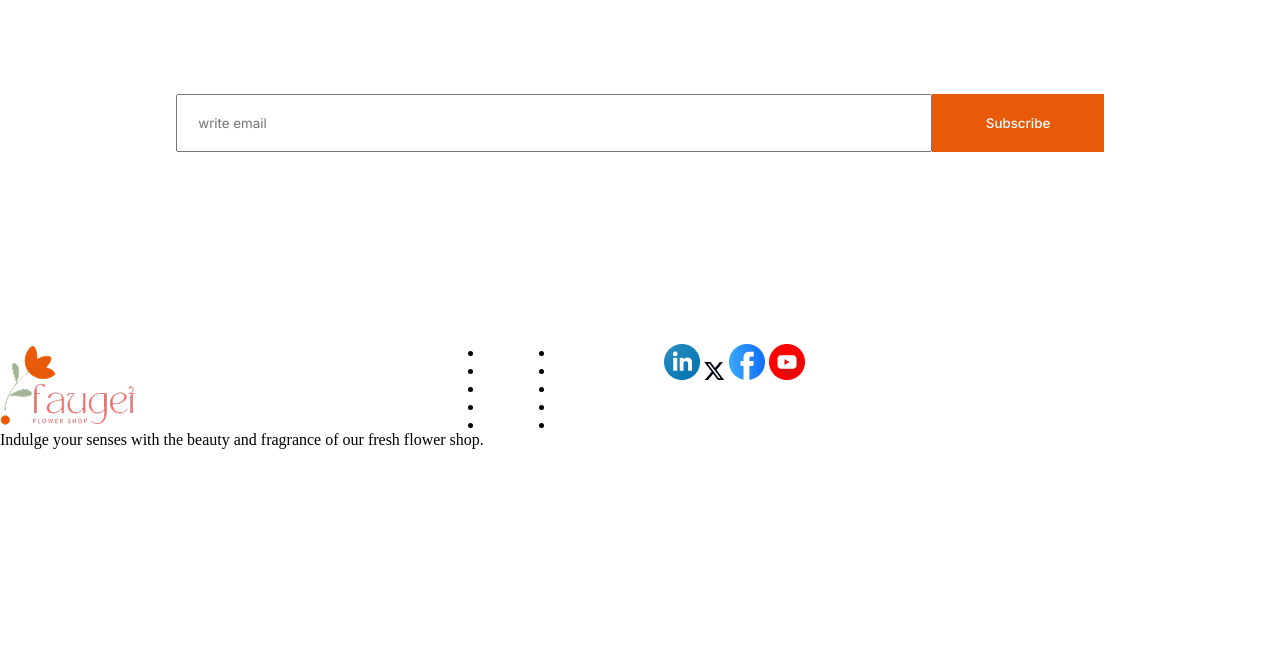
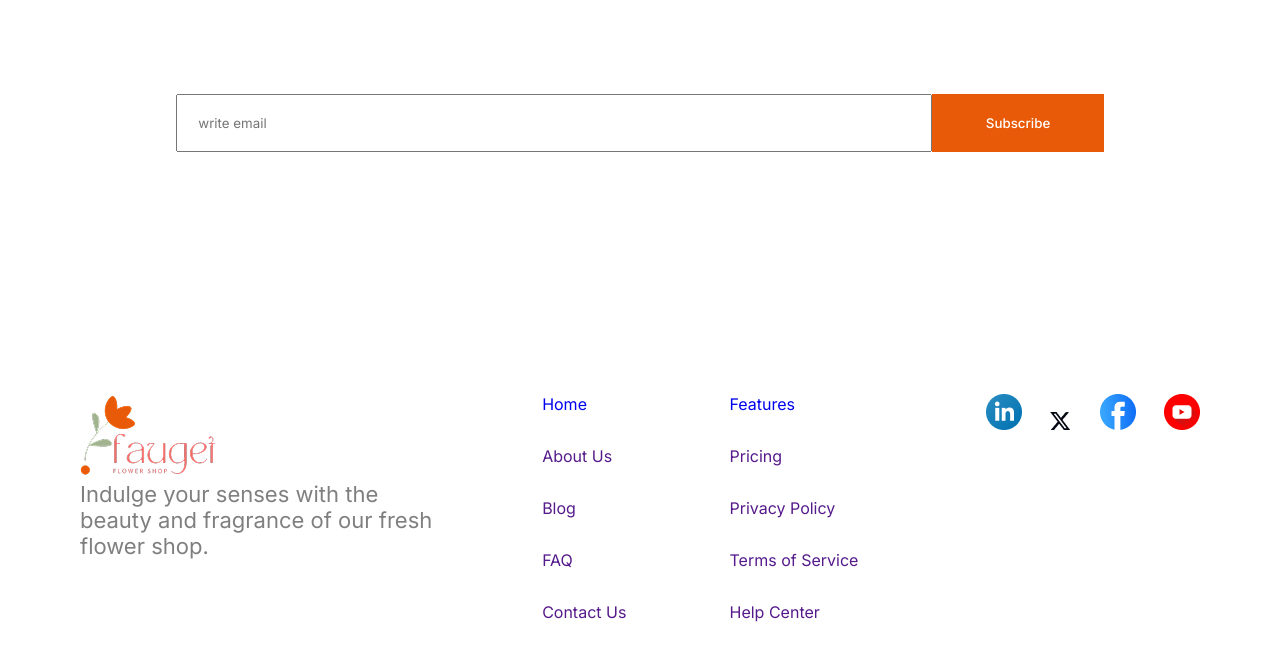
Before and after one commit to Al-amin-hossain-tamim/assignment-2-2025, a plain HTML site: page index.html in a window 1280 px wide. Shown: the part 3843-4503 px from the top of the page. Before the commit the page ends 4292 px from the top, so only its background shows below. Drawn offline with Linux system fonts and the light colour scheme.

Commit message:
added footer section

```diff
--- a/index.html
+++ b/index.html
@@ -166,36 +166,37 @@
             </form>
         </section>
     </main>
-    <footer>
-        <div class="footer">
-            <div>
+    <footer class="footer-section">
+        <div class="footer-container inter-font">
+            <div class="footer-logo">
                 <img src="./assets/logo.png" alt="">
-                <p>Indulge your senses with the beauty and fragrance of our fresh flower shop. </p>
+                <p class="footer-description">Indulge your senses with the beauty and fragrance of our fresh flower shop. </p>
             </div>
             <div>
                 <ul>
-                    <li><a href="#">Home</a></li>
-                    <li><a href="">About Us</a></li>
-                    <li><a href="">Blog</a></li>
-                    <li><a href="">FAQ</a></li>
-                    <li><a href="">Contact Us</a></li>
+                    <li><a class="quick-link" href="#">Home</a></li>
+                    <li><a class="quick-link" href="">About Us</a></li>
+                    <li><a class="quick-link" href="">Blog</a></li>
+                    <li><a class="quick-link" href="">FAQ</a></li>
+                    <li><a class="quick-link" href="">Contact Us</a></li>
                 </ul>
             </div>
             <div>
                 <ul>
-                    <li><a href="">Features</a></li>
-                    <li><a href="">Pricing</a></li>
-                    <li><a href="">Privacy Policy</a></li>
-                    <li><a href="">Terms of Service</a></li>
-                    <li><a href="">Help Center</a></li>
+                    <li><a class="quick-link" href="#">Features</a></li>
+                    <li><a class="quick-link" href="">Pricing</a></li>
+                    <li><a class="quick-link" href="">Privacy Policy</a></li>
+                    <li><a class="quick-link" href="">Terms of Service</a></li>
+                    <li><a class="quick-link" href="">Help Center</a></li>
                 </ul>
             </div>
-            <div>
+            <div class="logo-container">
                 <img src="./assets/icon-linkedin.png" alt="">
                 <img src="./assets/icon-twitter.png" alt="">
                 <img src="./assets/icon-facebook.png" alt="">
                 <img src="./assets/icon-youtube.png" alt="">
             </div>
+
         </div>
     </footer>
 </body>
--- a/styles/style.css
+++ b/styles/style.css
@@ -33,7 +33,7 @@
   margin: 0 auto;
 }
 
-.latest-deals-info, .join{
+.latest-deals-info, .join , .footer-section{
   max-width: 1440px;
   margin: 0 auto;
 }
@@ -181,8 +181,10 @@
 .flowers-plants-content {
   max-width: 540px;
 }
+
 .flowers-plants-content li {
   margin-top: 20px;
+  margin-left: 0px;
 }
 /* flower and plants section style end */
 
@@ -227,7 +229,10 @@
   align-items: center;
 
 }
-.discount-list h6 ,a {
+.discount-list h6{
+ color: #FFFFFF;
+}
+.discount-list a {
  color: #FFFFFF;
 }
 .discount-list h6{
@@ -297,9 +302,7 @@ align-items: center;
   font-weight: 700;
   margin-bottom: 23px;
 }
-.form{
-  /* max-width: 830px; */
-}
+
 .email{
   color: rgba(0, 0, 0, 0.5);
   padding: 19px 540px 19px 20px;
@@ -319,10 +322,32 @@ align-items: center;
 
 
 /* footer section style start */
-.footer{
+.footer-container{
+  max-width: 1120px;
+  margin:50px  auto;
   display: flex;
+  justify-content: space-between;
+}
+.footer-logo{
+  max-width: 359px;
+}
+.footer-container li{
+  list-style: none;
+  margin-bottom: 32px;
 }
 
+.footer-description{
+  font-size: 1.375rem;
+  color: rgba(0, 0, 0, 0.5);
+}
+
+.quick-link{
+  text-decoration: none;
+}
+.logo-container img{
+  margin-left: 24px;
+
+}
 /* footer section style end */
 
 
@@ -340,6 +365,12 @@ align-items: center;
   }
   .banner {
     flex-direction: column-reverse;
+  }
+  .banner-title, .section-title{
+    font-size: 1.5rem;
+  }
+  .section-description{
+    font-size: 0.86rem;
   }
   .banner-profile {
     margin: 28px 0px;
@@ -385,7 +416,7 @@ align-items: center;
   .off-25 h6{
     font-size: 1.25rem;
   }
-  .off-25 a {
+  .off-25 a , .flower-title, .flower-price, .add-cart {
     font-size: 1rem;
   }
   .join-title{
@@ -397,5 +428,17 @@ align-items: center;
   .Subscribe{
     padding: 21px 12px;
   }
+  .footer-container{
+    flex-direction: column;
+    gap: 20px;
+    margin-left: 20px;
+    margin-right: 14px;
+  }
+  .footer-description{
+    font-size: 1rem;
+  }
+  .logo-container img{
+    margin-left: 0px;
+  }
 }
 /* responsive section end */
```
